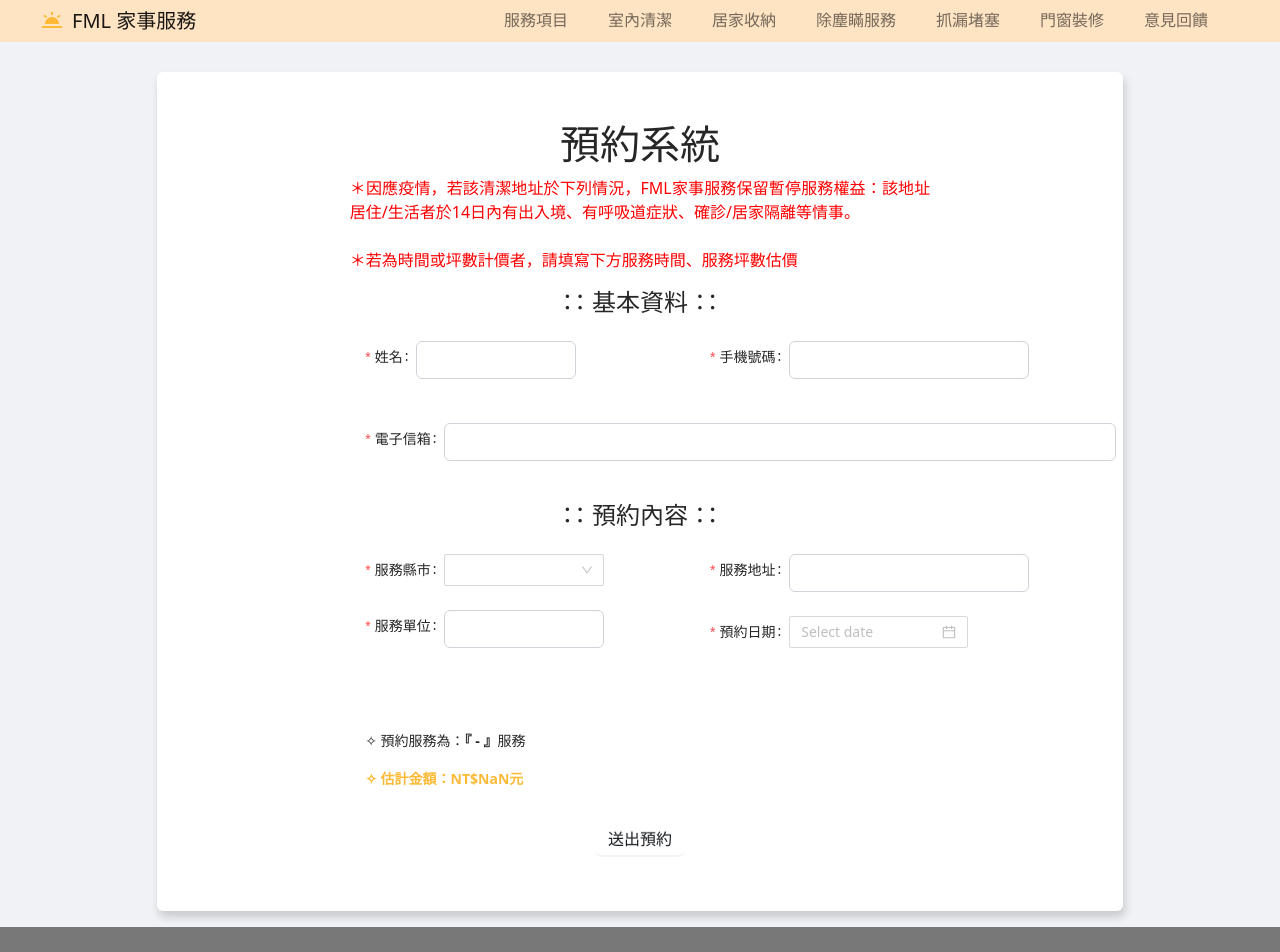
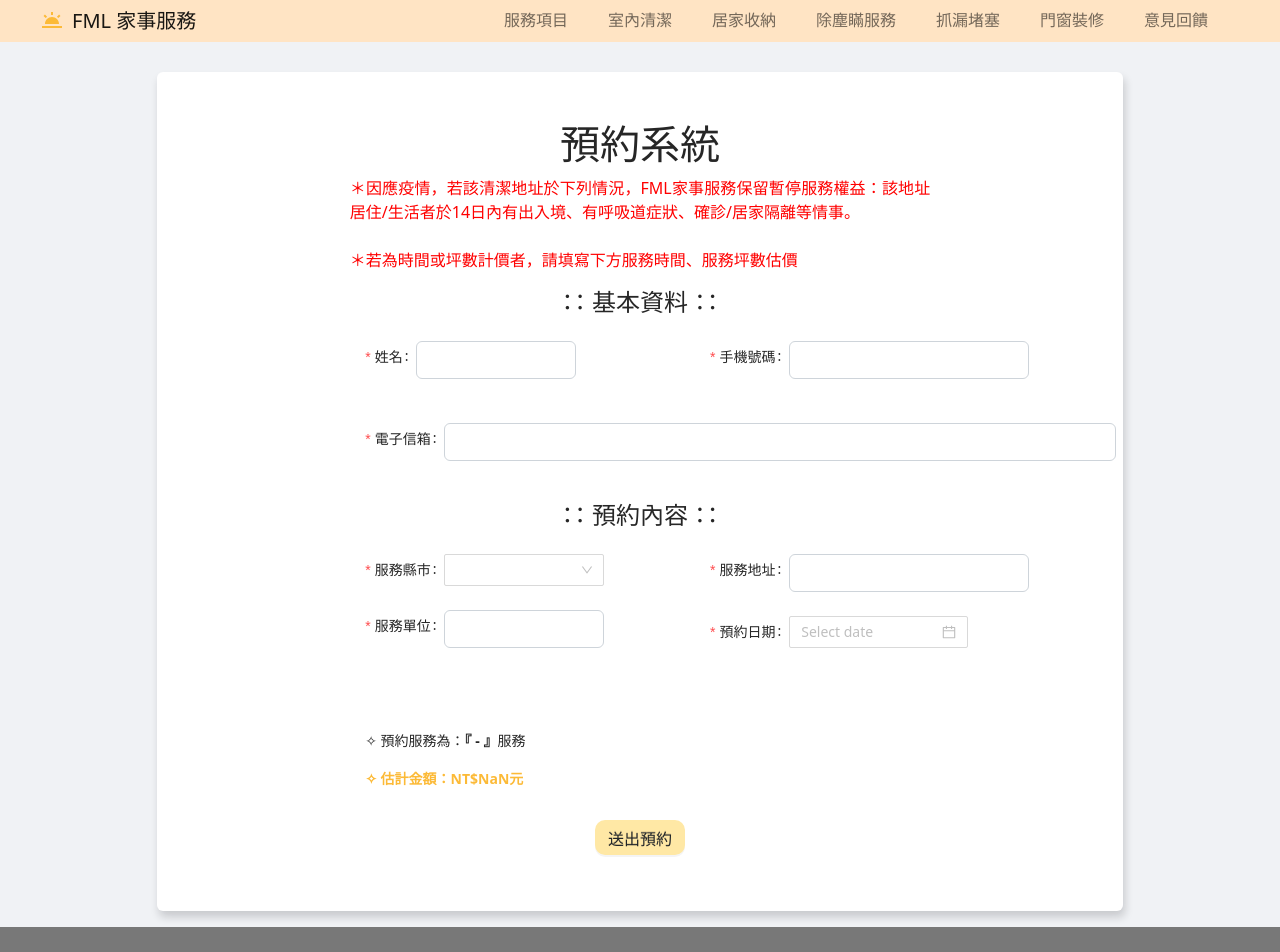
Before and after one commit to lulu0705/2022react_report-react, a React (Create React App) app: page /Reserve/1 in a window 1280 px wide. Shown: the top 952 px of the page. Built offline with nearby package versions, Linux system fonts and the light colour scheme; no server answers; a web font is replaced by a local one.

Commit message:
Add files via upload

```diff
--- a/src/App.css
+++ b/src/App.css
@@ -409,10 +409,10 @@ body {
 }
 
 
-/* .btn.home_btn:hover {
+.btn.home_btn:hover {
   background-color: #FFE8A5;
   --bs-btn-hover-bg: bisque;
-} */
+}
 
 .card-img-top {
   width: 100%;
@@ -977,11 +977,13 @@ section,
     align-self: center;
     justify-content: center;
     text-align: center;
+    display: flex;
   }
 
   .smallLifeBtn {
     text-decoration: none;
-    padding: 5px 15px;
+    /* padding: 5px 15px; */
+    padding: 5px;
     border: 1px solid #FFE8A5;
     border-radius: 5px;
   }
@@ -1568,11 +1570,16 @@ label.radio input:checked+span {
 	text-decoration: none;
 	color: #039BE5
 }
-.confirm-button {
+.btn.confirm-button {
   background-color:#FFE8A5;
   margin-top: 30px;
 	height: 35px;
 	border-radius: 10px
+}
+
+.btn.confirm-button:hover {
+  background-color: #FFE8A5;
+  --bs-btn-hover-bg: bisque;
 }
 
 .justify-content-center {
```
